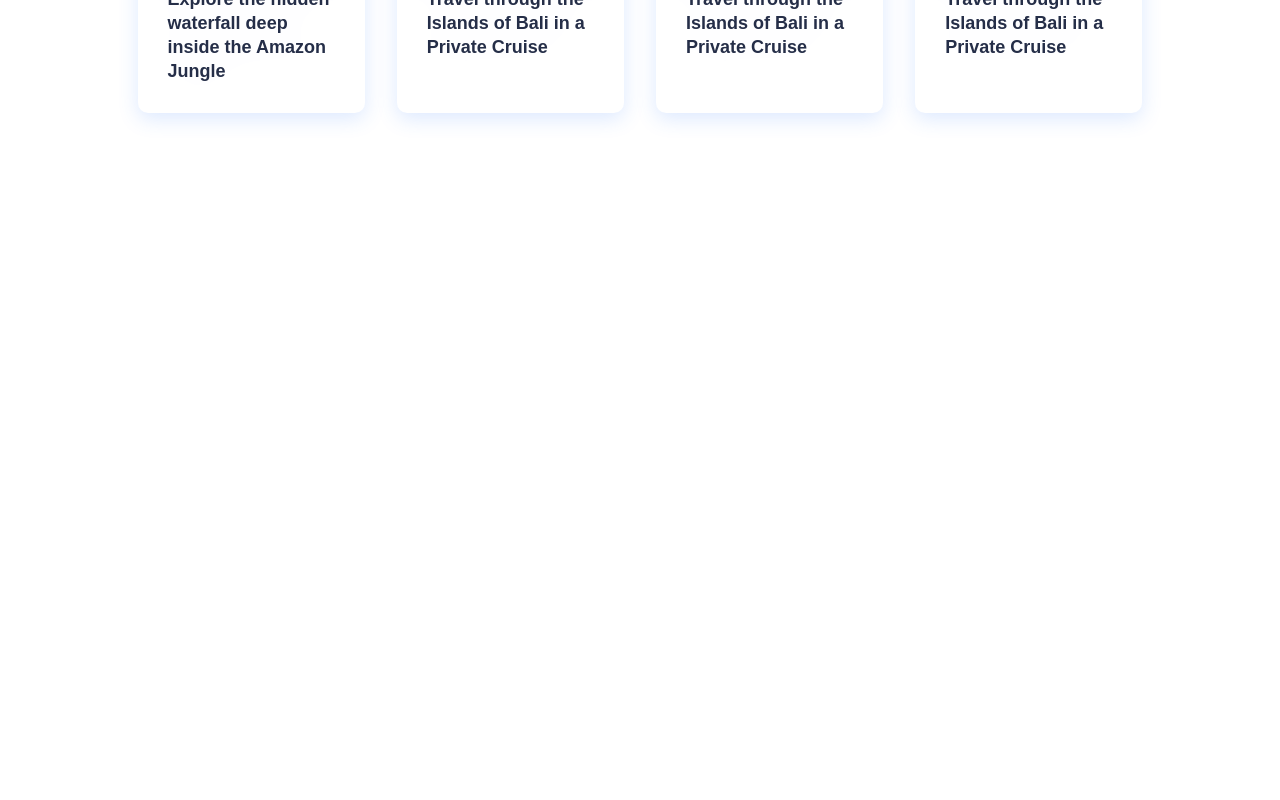
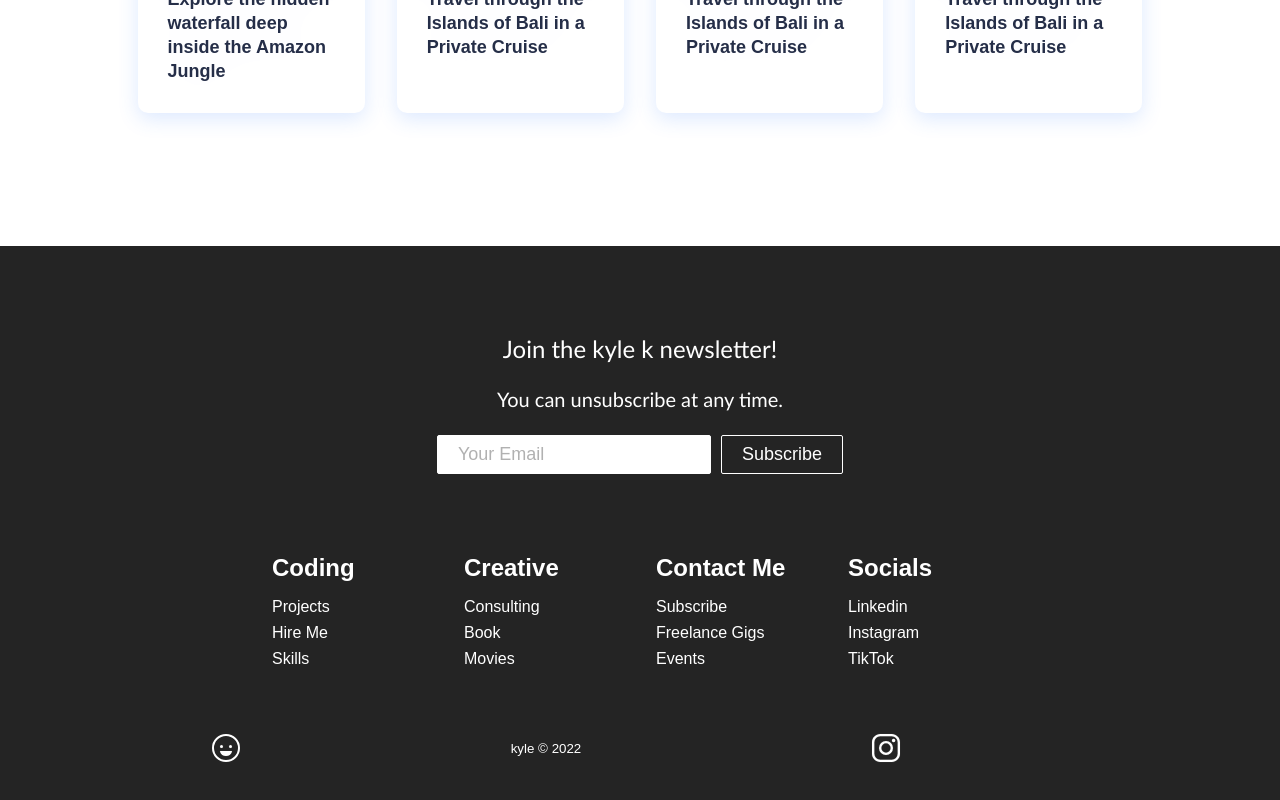
Before and after one commit to kyleisme14/portfolio, a React (Create React App) app: page / in a window 1280 px wide. Shown: the part 1572-2372 px from the top of the page. Before the commit the page ends 1818 px from the top, so only its background shows below. Built offline with nearby package versions, Linux system fonts and the light colour scheme.

Commit message:
completed initial structure

```diff
--- a/src/App.css
+++ b/src/App.css
@@ -17,7 +17,7 @@
   }
 
   .services {
-    background: red;
+    background: rgb(29, 186, 239);
     background-position: center;
     background-size: cover;
     background-repeat: no-repeat;
@@ -26,7 +26,7 @@
   }
 
   .products {
-    background: red;
+    background: rgb(29, 239, 120);
     background-position: center;
     background-size: fill;
     background-repeat: no-repeat;
@@ -35,7 +35,7 @@
   }
 
   .sign-up {
-    background: red;
+    background: rgb(92, 29, 239);
     background-position: center;
     background-size: cover;
     background-repeat: no-repeat;
--- a/src/App.js
+++ b/src/App.js
@@ -3,6 +3,10 @@
 import { BrowserRouter as Router, Routes, Route, BrowserRouter } from 'react-router-dom';
 import './App.css';
 import Home from './components/pages/Home'
+import Services from './components/pages/Services'
+import Products from './components/pages/Products'
+import SignUp from './components/pages/SignUp'
+import Footer from './components/Footer';
 
 function App() {
   return (
@@ -11,7 +15,11 @@
       <Navbar />
       <Routes>
         <Route path='/' element= {<Home />}/>
+        <Route path='/services' element= {<Services />}/>
+        <Route path='/products' element= {<Products />}/>
+        <Route path='/sign-up' element= {<SignUp />}/>
       </Routes>
+      <Footer />
     </BrowserRouter>
     </>
   );
--- /dev/null
+++ b/src/components/Footer.css
@@ -0,0 +1,163 @@
+.footer-container {
+    background-color: #242424;
+    padding: 4rem 0 2rem 0;
+    display: flex;
+    flex-direction: column;
+    justify-content: center;
+    align-items: center;
+  }
+
+  .footer-subscription {
+    display: flex;
+    flex-direction: column;
+    justify-content: center;
+    align-items: center;
+    text-align: center;
+
+    margin-bottom: 24px;
+    padding: 24px;
+    color: #fff;
+  }
+
+  .footer-subscription > p {
+    font-family: 'Trebuchet MS', 'Lucida Sans Unicode', 'Lucida Grande',
+      'Lucida Sans', Arial, sans-serif;
+  }
+
+  .footer-subscription-heading {
+    margin-bottom: 24px;
+    font-size: 24px;
+  }
+
+  .footer-subscription-text {
+    margin-bottom: 24px;
+    font-size: 20px;
+  }
+
+  .footer-input {
+    padding: 8px 20px;
+    border-radius: 2px;
+    margin-right: 10px;
+    outline: none;
+    border: none;
+    font-size: 18px;
+    margin-bottom: 16px;
+    border: 1px solid #fff;
+  }
+
+  .footer-links {
+    width: 100%;
+    max-width: 1000px;
+    display: flex;
+    justify-content: center;
+  }
+
+  .footer-link-wrapper {
+    display: flex;
+  }
+
+  .footer-link-items {
+    display: flex;
+    flex-direction: column;
+    align-items: flex-start;
+    margin: 16px;
+    text-align: left;
+    width: 160px;
+    box-sizing: border-box;
+  }
+
+  .footer-link-items h2 {
+    margin-bottom: 16px;
+  }
+
+  .footer-link-items > h2 {
+    color: #fff;
+  }
+
+  .footer-link-items a {
+    color: #fff;
+    text-decoration: none;
+    margin-bottom: 0.5rem;
+  }
+
+  .footer-link-items a:hover {
+    color: #e9e9e9;
+    transition: 0.3s ease-out;
+  }
+
+  .footer-email-form h2 {
+    margin-bottom: 2rem;
+  }
+
+  .footer-input::placeholder {
+    color: #b1b1b1;
+  }
+
+  /* Social Icons */
+  .social-icon-link {
+    color: #fff;
+    font-size: 24px;
+  }
+
+  .social-media {
+    max-width: 1000px;
+    width: 100%;
+  }
+
+  .social-media-wrap {
+    display: flex;
+    justify-content: space-between;
+    align-items: center;
+    width: 90%;
+    max-width: 1000px;
+    margin: 40px auto 0 auto;
+  }
+
+  .social-icons {
+    display: flex;
+    justify-content: space-between;
+    align-items: center;
+    width: 240px;
+  }
+
+  .social-logo {
+    color: #fff;
+    justify-self: start;
+    margin-left: 20px;
+    cursor: pointer;
+    text-decoration: none;
+    font-size: 2rem;
+    display: flex;
+    align-items: center;
+    margin-bottom: 16px;
+  }
+
+  .website-rights {
+    color: #fff;
+    margin-bottom: 16px;
+  }
+
+  @media screen and (max-width: 820px) {
+    .footer-links {
+      padding-top: 2rem;
+    }
+
+    .footer-input {
+      width: 100%;
+    }
+
+    .btn {
+      width: 100%;
+    }
+
+    .footer-link-wrapper {
+      flex-direction: column;
+    }
+
+    .social-media-wrap {
+      flex-direction: column;
+    }
+  }
+
+  @media screen and (max-width: 768px) {
+  }
--- /dev/null
+++ b/src/components/Footer.js
@@ -0,0 +1,74 @@
+import React from 'react'
+import { Button } from './Button'
+import { Link } from 'react-router-dom';
+import './Footer.css'
+
+function Footer() {
+  return (
+    <div className='footer-container'>
+        <section className='footer-subscription'>
+            <p className='footer-subscription-heading'>
+                Join the kyle k newsletter!
+            </p>
+            <p className='footer-subscription-text'>
+                You can unsubscribe at any time.
+            </p>
+            <div className='input-areas'>
+                <form>
+                    <input type="email" name="email" placeholder='Your Email'
+                    className="footer-input"/>
+                    <Button buttonStyle='btn--outline'>Subscribe</Button>
+                </form>
+            </div>
+        </section>
+        <div className="footer-links">
+            <div className='footer-link-wrapper'>
+                <div className='footer-link-items'>
+                    <h2> Coding </h2>
+                    <Link to='/services'>Projects</Link>
+                    <Link to='/'>Hire Me</Link>
+                    <Link to='/'>Skills</Link>
+                </div>
+                <div className='footer-link-items'>
+                    <h2> Creative</h2>
+                    <Link to='/products'>Consulting</Link>
+                    <Link to='/'>Book</Link>
+                    <Link to='/'>Movies</Link>
+                </div>
+                <div className='footer-link-items'>
+                    <h2> Contact Me</h2>
+                    <Link to='/sign-up'>Subscribe</Link>
+                    <Link to='/'>Freelance Gigs</Link>
+                    <Link to='/'>Events</Link>
+                </div>
+            </div>
+            <div className='footer-link-wrapper'>
+                <div className='footer-link-items'>
+                    <h2> Socials </h2>
+                    <Link to='/'>Linkedin</Link>
+                    <Link to='/'>Instagram</Link>
+                    <Link to='/'>TikTok</Link>
+                </div>
+            </div>
+        </div>
+        <section className='social-media'>
+            <div className='social-media-wrap'>
+                <div className='footer-logo'>
+                <Link to="/" className="social-logo">
+                     <ion-icon name="happy-outline" className='happy-outline'></ion-icon>
+                </Link>
+                </div>
+                <small className='website-rights'> kyle © 2022</small>
+                <div className="social-icons">
+                <Link to="/" className="social-logo">
+                <ion-icon name="logo-instagram"></ion-icon>
+                </Link>
+
+                </div>
+            </div>
+        </section>
+    </div>
+  )
+}
+
+export default Footer
--- /dev/null
+++ b/src/components/pages/Products.js
@@ -0,0 +1,7 @@
+import React from "react";
+import '../../App.css';
+
+export default function Products(){
+    return <h1 className="products">PRODUCTS</h1>;
+
+}
--- /dev/null
+++ b/src/components/pages/Services.js
@@ -0,0 +1,7 @@
+import React from "react";
+import '../../App.css';
+
+export default function Services(){
+    return <h1 className="services">SERVICES</h1>;
+
+}
--- /dev/null
+++ b/src/components/pages/SignUp.js
@@ -0,0 +1,7 @@
+import React from "react";
+import '../../App.css';
+
+export default function SignUp(){
+    return <h1 className="sign-up">SIGN UP</h1>;
+
+}
```
